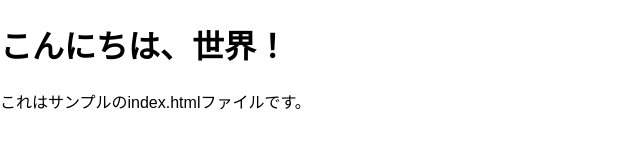
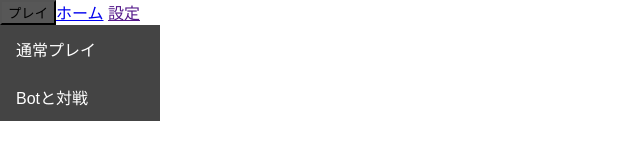
Before and after one commit to Kohakkunn/fn, a plain HTML site: page index.html in a window 1280 px wide. Shown: the whole page, without its empty margins (0-640 px from the left). Drawn offline with Linux system fonts and the light colour scheme.

Commit message:
V/0.0.2 index.html

```diff
--- a/index.html
+++ b/index.html
@@ -56,7 +56,16 @@
     </style>
 </head>
 <body>
-    <h1>こんにちは、世界！</h1>
-    <p>これはサンプルのindex.htmlファイルです。</p>
+    <div class="navbar">
+    <a href="index.html">ホーム</a>
+    <div class="dropdown">
+      <button class="dropdown-btn">プレイ</button>
+      <div class="dropdown-content">
+        <a href="">通常プレイ</a>
+        <a href="">Botと対戦</a>
+      </div>
+    </div>
+    <a href="">設定</a>
+  </div>
 </body>
 </html>
```
